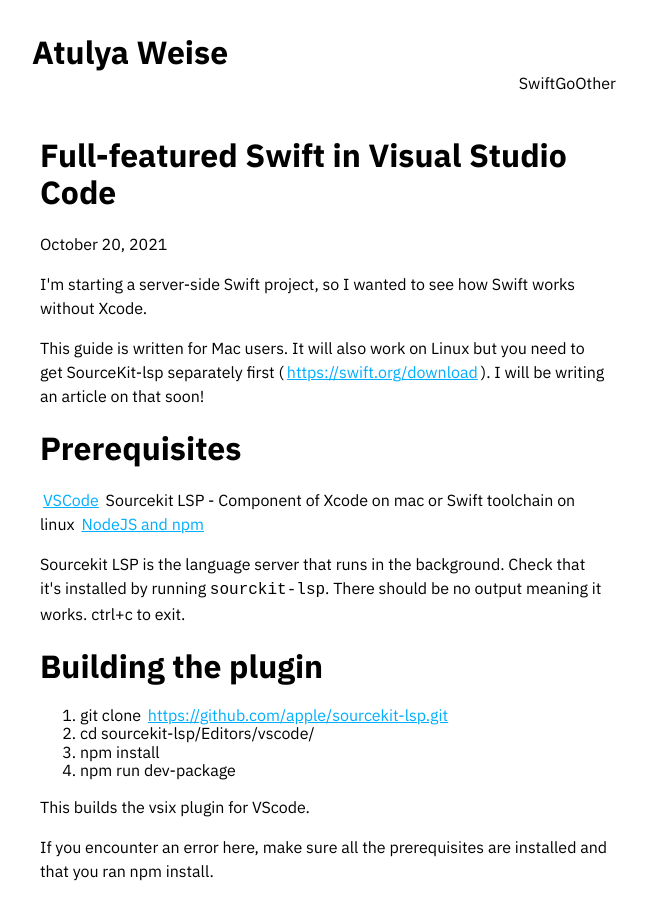
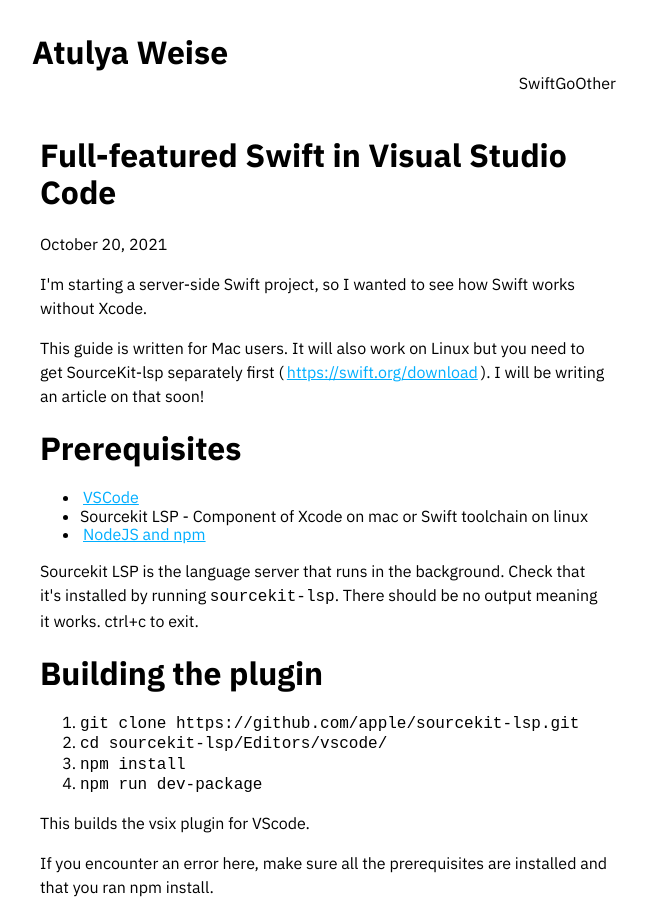
Before and after one commit to atultw/blog, a Gatsby site: page /swift-vscode-mac/ in a window 1280 px wide. Shown: the top 902 px of the page, without its empty margins (316-963 px from the left). Built offline with nearby package versions, Linux system fonts and the light colour scheme; Gatsby itself is replaced by a stand-in of ours.

Commit message:
Fix code styling

```diff
--- a/content/blog/swift-vscode-mac/index.md
+++ b/content/blog/swift-vscode-mac/index.md
@@ -9,17 +9,17 @@
 This guide is written for Mac users. It will also work on Linux but you need to get SourceKit-lsp separately first (https://swift.org/download). I will be writing an article on that soon!
 
 # Prerequisites
-[VSCode](https://code.visualstudio.com)
-Sourcekit LSP - Component of Xcode on mac or Swift toolchain on linux
-[NodeJS and npm](https://nodejs.org/en/download/)
+* [VSCode](https://code.visualstudio.com)
+* Sourcekit LSP - Component of Xcode on mac or Swift toolchain on linux
+* [NodeJS and npm](https://nodejs.org/en/download/)
 
-Sourcekit LSP is the language server that runs in the background. Check that it's installed by running `sourckit-lsp`. There should be no output meaning it works. ctrl+c to exit.
+Sourcekit LSP is the language server that runs in the background. Check that it's installed by running `sourcekit-lsp`. There should be no output meaning it works. ctrl+c to exit.
 
 # Building the plugin
-1. git clone https://github.com/apple/sourcekit-lsp.git
-2. cd sourcekit-lsp/Editors/vscode/
-3. npm install
-4. npm run dev-package
+1. `git clone https://github.com/apple/sourcekit-lsp.git`
+2. `cd sourcekit-lsp/Editors/vscode/`
+3. `npm install`
+4. `npm run dev-package`
 
 This builds the vsix plugin for VScode.
 
--- a/src/components/layout.module.css
+++ b/src/components/layout.module.css
@@ -39,7 +39,7 @@
 
 code[class*="language-"],
 pre[class*="language-"] {
-  display: block;
+  /* display: block; */
   font-family: "JetBrains Mono", monospace;
   border-radius: 10px;
 }
```
